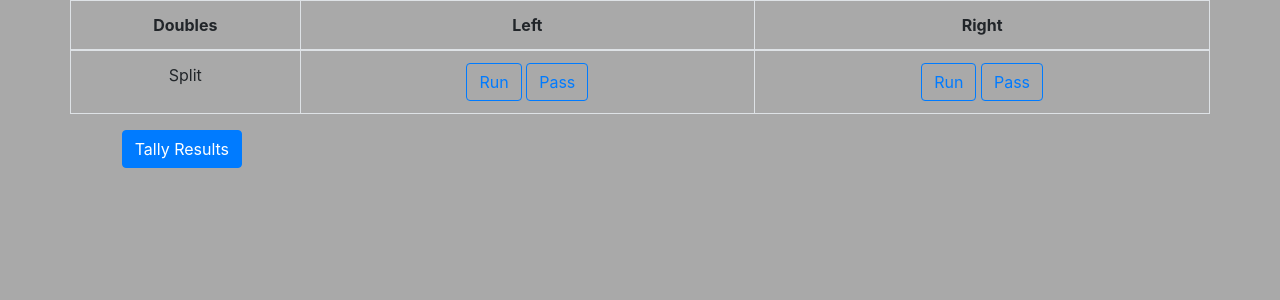
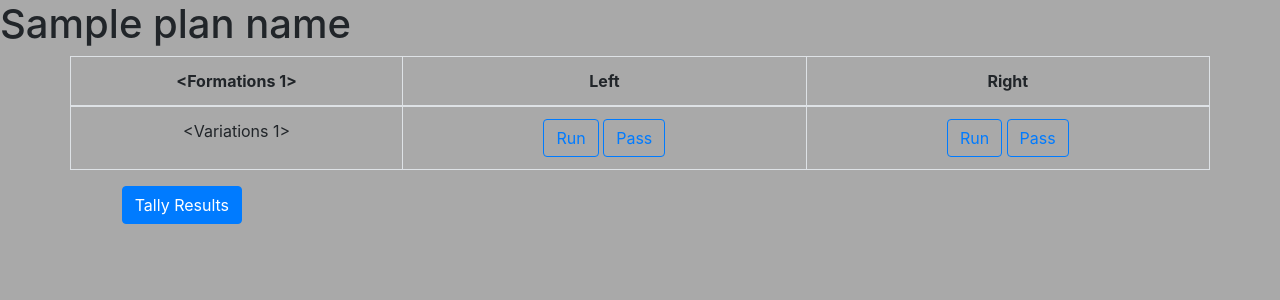
Before and after one commit to ercx80/StatsApp, a Flask app: template templates/tally.html in a window 1280 px wide. Shown: the part 56-356 px from the top of the page. Run offline with Flask 2, Linux system fonts and the light colour scheme; tables that the repository leaves empty hold one stand-in row (values such as "Sample post"); the template is opened without the code that fills it: values that come from a table or form of the project are taken from there, most other values are stand-ins (such as "Sample title", 1, 10 or a date in 2020); some libraries are stand-ins or nearby versions.

Commit message:
Working with my database

```diff
--- a/main.py
+++ b/main.py
@@ -17,32 +17,32 @@ class Gameplans(db.Model):
 
     forms = db.relationship('Formations', backref='gameplans')
 
-    def __init__(self, name): #this is the database constructure
+    def __init__(self, name): #this is the database constructor
         self.name=name
 
 
 
 class Formations(db.Model):
     id = db.Column(db.Integer, primary_key=True)
-    formation= db.Column(db.String(120))
+    formation_name= db.Column(db.String(120))
     gameplan_id=db.Column(db.Integer, db.ForeignKey('gameplans.id'))
 
     variations = db.relationship('Variations', backref='form')
 
 
 
-    def __init__(self, formation): #this is the class constructor
-        self.formation = formation
+    def __init__(self, formation_name): #this is the class constructor
+        self.formation_name = formation_name
         #self.gameplan = gameplan
 
 
 class Variations(db.Model):
     id = db.Column(db.Integer, primary_key=True)
-    variation=db.Column(db.String(120))
+    variation_name=db.Column(db.String(120))
     formation_id=db.Column(db.Integer, db.ForeignKey('formations.id'))
 
-    def _init__(self,  variations, form):
-        self.variations= variations
+    def _init__(self,  variation_name, form):
+        self.variation_name= variation_name
         self.form=form
 
 class Totals(db.Model):
@@ -67,17 +67,21 @@ def search():
 def add():
 
 
+
     if request.method == 'POST':
-        plan_name = request.form['plan'] #variable inside the bracket is what the request gets from the form. Name in the template
+        formations = Formations.query.all()
+        variations = Variations.query.all()
+        return render_template('add.html', formations= formations, variations = variations)
 
-        new_plan = Gameplans(plan_name) #new_plan is the object created and inside the () is the variable
+    plan_name = request.form['plan'] #variable inside the bracket is what the request gets from the form. Name in the template
+    new_plan = Gameplans(plan_name) #new_plan is the object created and inside the () is the variable        db.session.add(new_plan)
+    db.session.commit()
+    formation = Formations.query.get('formation.id')
+    variation = Variations.query.get('variation.id')
 
-        db.session.add(new_plan)
-        db.session.commit()
-    forms = Formations.query.all()
-    variants = Variations.query.all()
+    return redirect('tally.html',plan_name = plan_name, formation=formation,variation=variation)
 
-    return render_template('add.html', forms = forms , variants = variants)
+
 
 
 
--- a/templates/tally.html
+++ b/templates/tally.html
@@ -1,18 +1,20 @@
 {% extends 'base.html' %}
 {%block title%}Football Stats{%endblock%}
 {% block content %}
+<h1>{{plan_name}}</h1>
 
 <table style= 'text-align:center' class='container table table-bordered'>
   <thead >
     <tr>
-      <th scope="col">Doubles</th>
+
+      <th scope="col">{{formation}}</th>
       <th scope="col">Left</th>
       <th scope="col">Right</th>
     </tr>
   </thead>
   <tbody>
     <tr>
-      <td scope="row">Split</td>
+      <td scope="row">{{variation}}</td>
         <td>
             <div class='container'>
                 <button type="button" class="btn btn-outline-primary">Run</button>
```
Also changed, not shown: templates/add.html (+14 -9 lines).
